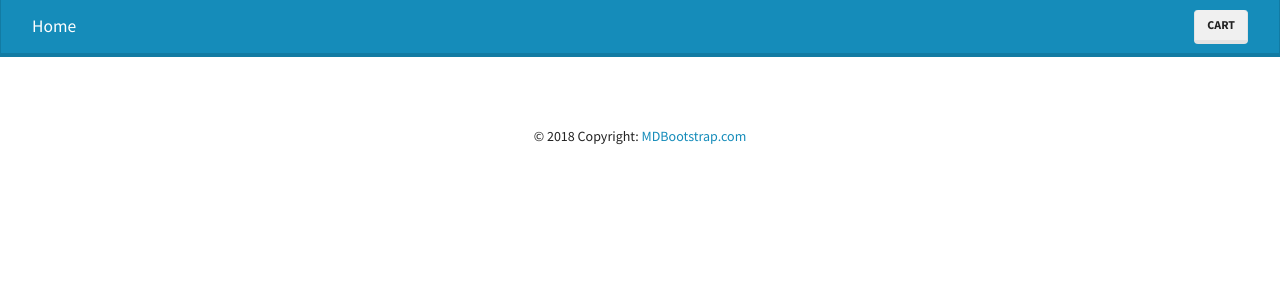
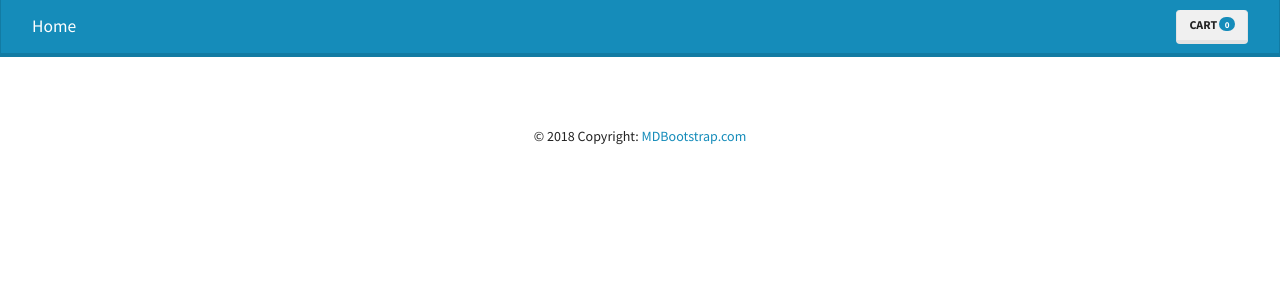
Before and after one commit to Genji-MS/NitW_Merch, a Flask app: page / in a window 1280 px wide. Shown: the top 300 px of the page. Run offline with Flask 2, Linux system fonts and the light colour scheme; data that the repository does not hold is empty; some libraries are stand-ins or nearby versions.

Commit message:
added default pill icon to the cart navbar to designate items within your cart

```diff
--- a/templates/partials/navbar.html
+++ b/templates/partials/navbar.html
@@ -7,7 +7,7 @@
             </a>
         </div>
         <div class="pull-right">
-            <a href="/" class="btn btn-secondary my-2 my-sm-0" aria-placeholder="Cart">Cart</a>
+            <a href="/" class="btn btn-secondary my-2 my-sm-0" aria-placeholder="Cart">Cart  <span class="badge badge-primary badge-pill">0</span></a>
         </div>
     </div>
 </nav>
```
